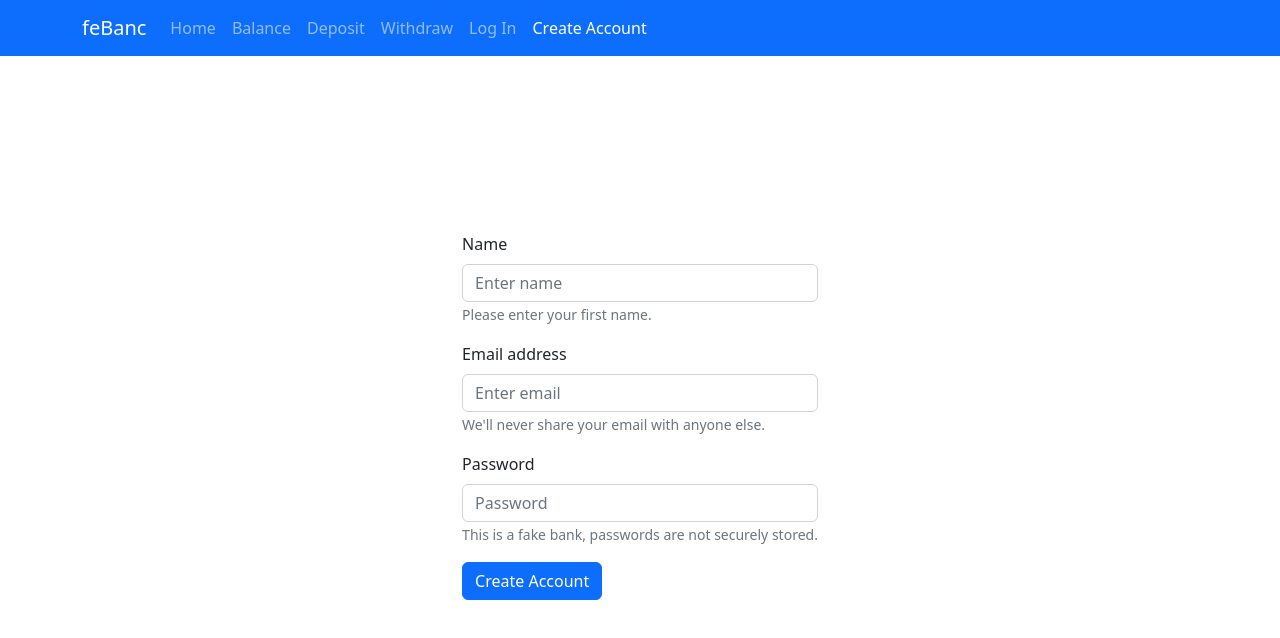
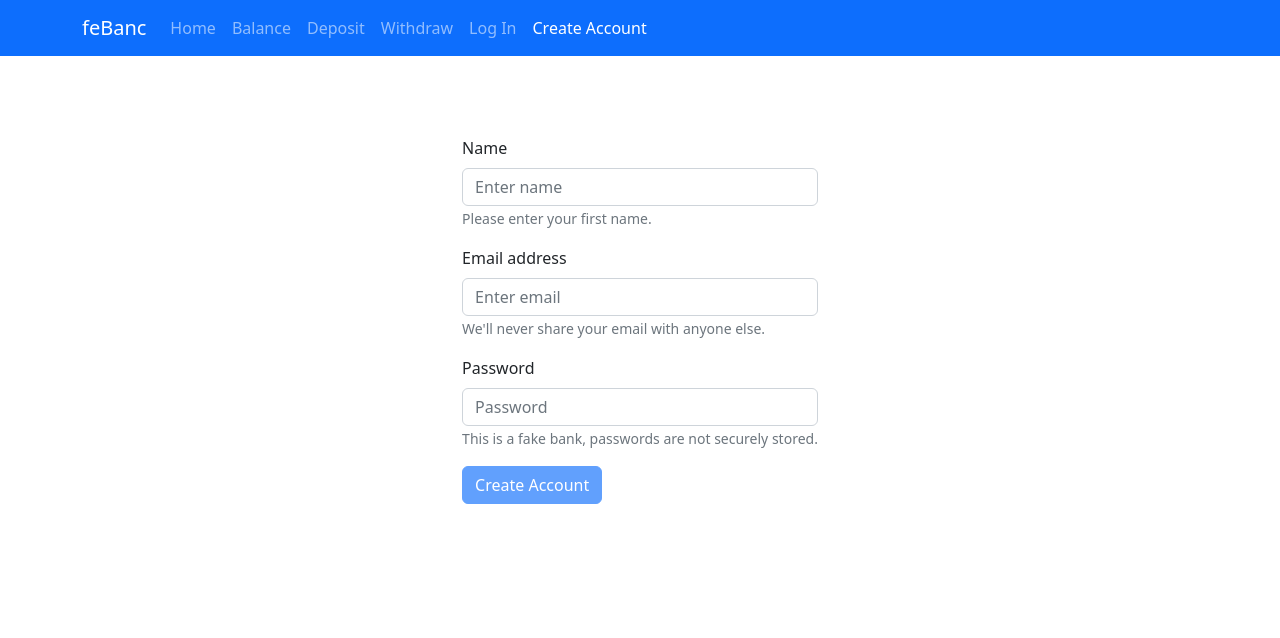
Before and after one commit to emday4prez/frontend-bank, a React (Create React App) app: page /create-account in a window 1280 px wide. Shown: the top 638 px of the page. Built offline with nearby package versions, Linux system fonts and the light colour scheme.

Commit message:
added form validation

```diff
--- a/src/App.css
+++ b/src/App.css
@@ -1,7 +1,11 @@
+.App{
+ min-height: 100vh;
+}
+
 .page{
  display: flex;
  flex-direction: column;
  align-items: center;
  justify-content: center;
- height:90vh;
+ margin-top: 10vh;
 }
--- a/src/pages/CreateAccount.jsx
+++ b/src/pages/CreateAccount.jsx
@@ -1,33 +1,77 @@
-import { useContext, useState } from 'react';
+import { useContext, useState} from 'react';
 import { UserContext } from '../context';
-
+import Alert from 'react-bootstrap/Alert';
 import Button from 'react-bootstrap/Button';
 import Form from 'react-bootstrap/Form';
 
 function CreateAccount() {
     const context = useContext(UserContext);
-    const [name, setName] = useState('')
-    const [email, setEmail] = useState('')
-    const [password, setPassword] = useState('')
+    const [name, setName] = useState('');
+    const [email, setEmail] = useState('');
+    const [password, setPassword] = useState('');
+    const [hasInput, setHasInput] = useState(false);
+    const [accountAdded, setAccountAdded] = useState(false);
+    const [displaySuccessAlert, setDisplaySuccessAlert] = useState(false)
+
+    const handleNameChange = (e) => {
+        setName(e.target.value);
+        if (!hasInput) setHasInput(true)
+    };
+    const handleEmailChange = (e) => {
+        setEmail(e.target.value);
+        if (!hasInput) setHasInput(true);
+    };
+    const handlePasswordChange = (e) => {
+        setPassword(e.target.value);
+        if (!hasInput) setHasInput(true);
+    };
+    const resetForm = () => {
+      setName('')
+      setEmail('')
+      setPassword('')
+      setHasInput(false)
+      setAccountAdded(true)
+    }
 
 
-    const handleNameChange = (e) => {
-      setName(e.target.value)
-    }
-    const handleEmailChange = (e) => {
-      setEmail(e.target.value)
-    }
-    const handlePasswordChange = (e) => {
-      setPassword(e.target.value)
-    }
 
     const handleSubmit = (e) => {
-      e.preventDefault();
-      console.log(`name: ${name}, email: ${email}`)
-      console.log(`password: ${password}`)
-    }
+        e.preventDefault();
+        if (name.trim().length < 1) {
+            alert('name is required.');
+            return;
+        } else if (email.trim().length < 1) {
+            alert('E-mail is required.');
+            return;
+        } else if (password.trim().length < 8) {
+            alert('Password must be at least 8 characters.');
+            return;
+        } else {
+            const newUser = {
+                name: name,
+                email: email,
+                password: password,
+                balance: 0,
+            };
+            context.users = [...context.users, newUser];
+            console.log(context.users);
+            resetForm();
+            setDisplaySuccessAlert(true)
+            setTimeout(() => {
+              setDisplaySuccessAlert(false)
+            }, 5000)
+        }
+    };
+
+
+
     return (
         <div className="page">
+            {displaySuccessAlert && (
+                <Alert variant={'success'}>
+                    Successfully created user!
+                </Alert>
+            )}
             <Form>
                 <Form.Group className="mb-3" controlId="formBasicName">
                     <Form.Label>Name</Form.Label>
@@ -35,6 +79,7 @@ function CreateAccount() {
                         type="text"
                         placeholder="Enter name"
                         onChange={handleNameChange}
+                        value={name}
                     />
                     <Form.Text className="text-muted">
                         Please enter your first name.
@@ -46,6 +91,7 @@ function CreateAccount() {
                         type="email"
                         placeholder="Enter email"
                         onChange={handleEmailChange}
+                        value={email}
                     />
                     <Form.Text className="text-muted">
                         We'll never share your email with anyone else.
@@ -58,14 +104,20 @@ function CreateAccount() {
                         type="password"
                         placeholder="Password"
                         onChange={handlePasswordChange}
+                        value={password}
                     />
                     <Form.Text className="text-muted">
                         This is a fake bank, passwords are not securely stored.
                     </Form.Text>
                 </Form.Group>
 
-                <Button variant="primary" onClick={handleSubmit} type="submit">
-                    Create Account
+                <Button
+                    variant="primary"
+                    onClick={handleSubmit}
+                    className={hasInput ? '' : 'disabled'}
+                    type="submit"
+                >
+                    {accountAdded ? 'Add Another Account' : 'Create Account'}
                 </Button>
             </Form>
         </div>
```
